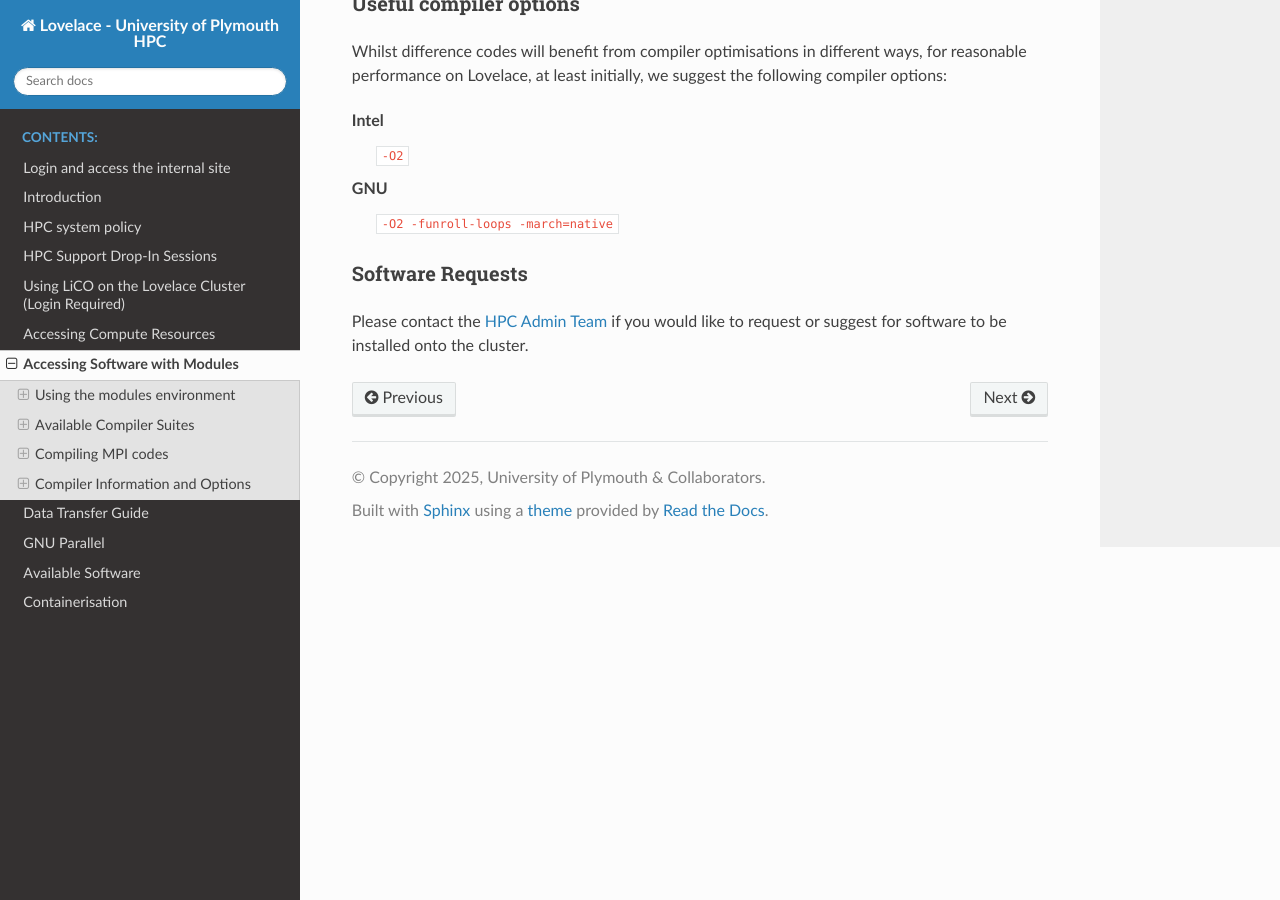
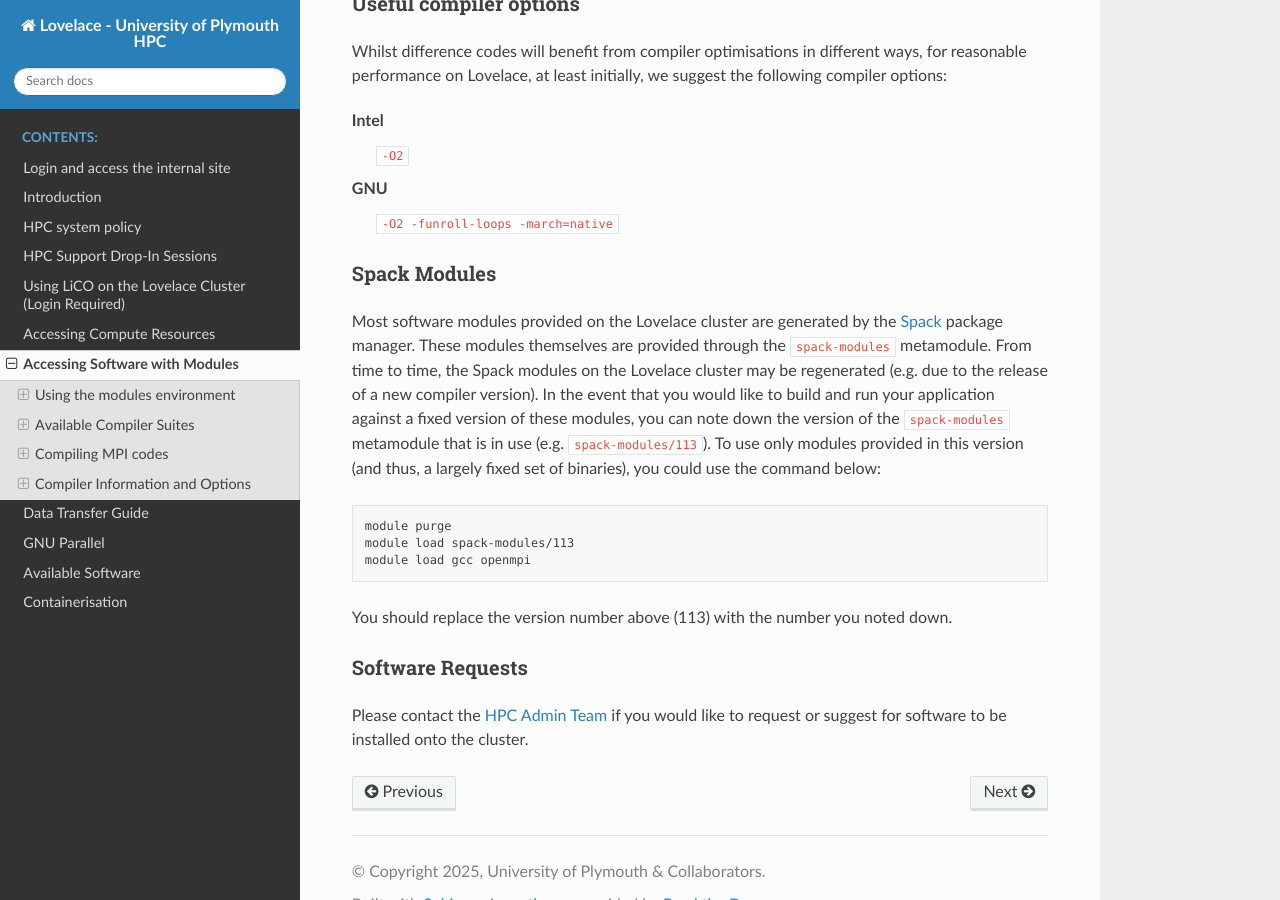
Before and after one commit to AbhinavPraveen/UoP-HPC-Docs, a Sphinx documentation site: the page built from source/user-guide/modules.rst, in a window 1280 px wide and 900 px high, scrolled down 4915 px. Built offline with Sphinx 7.4.7 and the Read the Docs theme 3.1.0, drawn with Linux system fonts in a browser that asks for light colours.

Commit message:
Give info about spack-modules

```diff
--- a/source/user-guide/modules.rst
+++ b/source/user-guide/modules.rst
@@ -265,6 +265,19 @@ GNU
     ``-O2 -funroll-loops -march=native``
 
 
+Spack Modules
+~~~~~~~~~~~~~
+
+Most software modules provided on the Lovelace cluster are generated by the `Spack <https://spack.io>`_ package manager. These modules themselves are provided through the :plaintext:`spack-modules` metamodule. From time to time, the Spack modules on the Lovelace cluster may be regenerated (e.g. due to the release of a new compiler version). In the event that you would like to build and run your application against a fixed version of these modules, you can note down the version of the :plaintext:`spack-modules` metamodule that is in use (e.g. :plaintext:`spack-modules/113`). To use only modules provided in this version (and thus, a largely fixed set of binaries), you could use the command below:
+
+.. code-block:: bash
+
+   module purge
+   module load spack-modules/113
+   module load gcc openmpi
+
+You should replace the version number above (113) with the number you noted down.
+
 Software Requests
 ~~~~~~~~~~~~~~~~~
 
```
